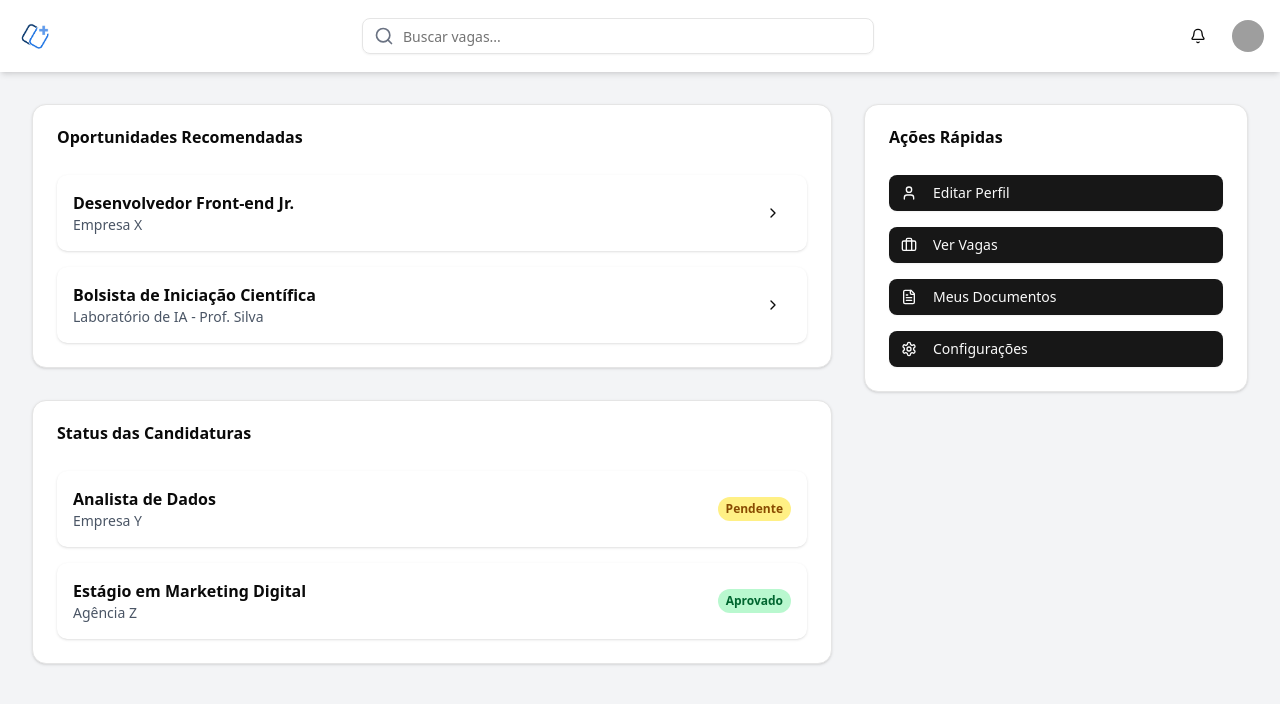
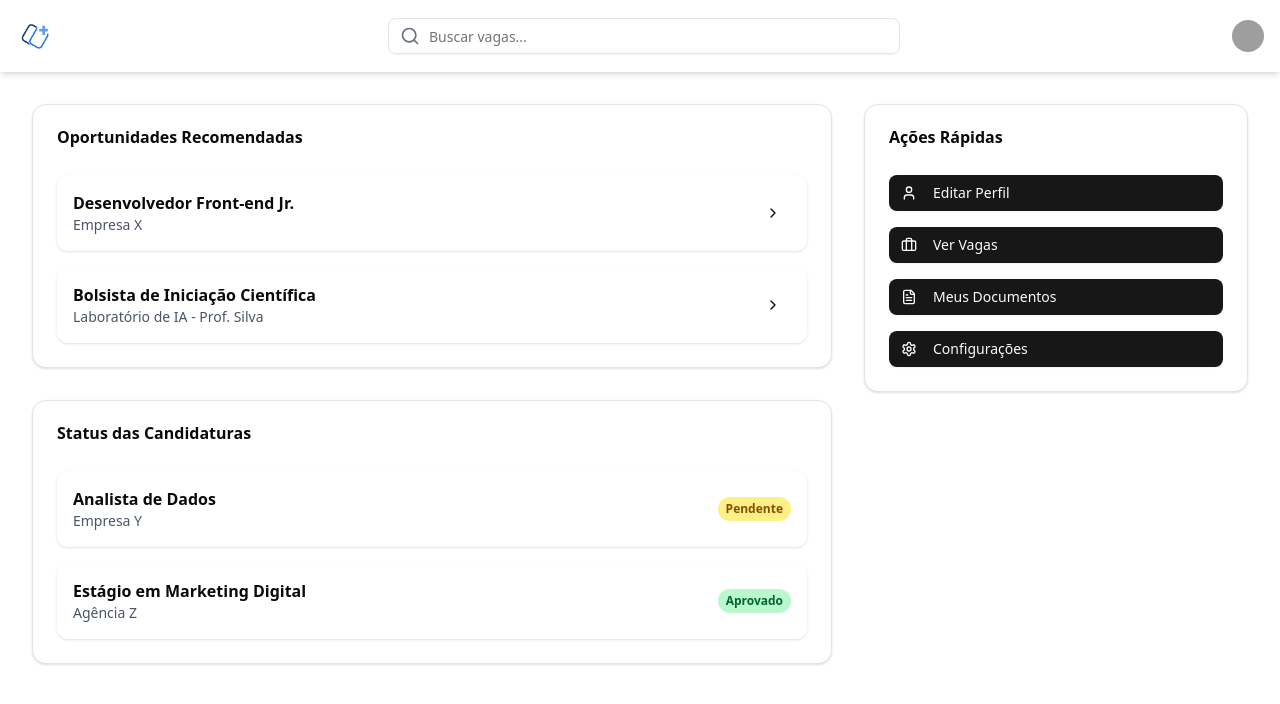
Before and after one commit to PedrFelip/oportune, a React (Vite) app in the folder frontend/: page /aluno/dashboard in a window 1280 px wide. Shown: the top 704 px of the page. Built offline with nearby package versions, Linux system fonts and the light colour scheme; grey boxes are pictures that could not be loaded.

Commit message:
Padronização

```diff
--- a/frontend/src/components/Header.jsx
+++ b/frontend/src/components/Header.jsx
@@ -1,28 +1,32 @@
-import {
-    Avatar,
-    AvatarFallback,
-    AvatarImage,
-  } from "@/components/ui/avatar";
+import { Avatar, AvatarFallback, AvatarImage } from "@/components/ui/avatar";
 import { Button } from "@/components/ui/button";
 import { Input } from "@/components/ui/input";
 import { Bell, Search } from "lucide-react";
 
-  const Header = () => {
+export default function Header() {
   return (
     <header className="flex items-center justify-between p-4 bg-white shadow-md">
       <div className="flex items-center space-x-4">
-          <img src="/src/assets/logo_oportune.png" alt="Oportune" className="h-10" />
+        <img
+          src="/src/assets/logo_oportune.png"
+          alt="Oportune"
+          className="h-10"
+        />
       </div>
       <div className="flex items-center justify-center flex-1 px-4">
         <div className="relative w-full max-w-lg">
-            <Input type="search" placeholder="Buscar vagas..." className="pl-10" />
+          <Input
+            type="search"
+            placeholder="Buscar vagas..."
+            className="pl-10"
+          />
           <Search className="absolute w-5 h-5 text-gray-500 left-3 top-1/2 -translate-y-1/2" />
         </div>
       </div>
       <div className="flex items-center space-x-4">
-          <Button variant="ghost" size="icon">
+        {/* <Button variant="ghost" size="icon">
             <Bell className="w-6 h-6" />
-          </Button>
+          </Button> */}
         <Avatar>
           <AvatarImage src="https://github.com/shadcn.png" alt="@shadcn" />
           <AvatarFallback>CN</AvatarFallback>
@@ -30,6 +34,4 @@ import {
       </div>
     </header>
   );
-  };
-
-  export default Header;
+}
--- a/frontend/src/pages/aluno/Dashboard.jsx
+++ b/frontend/src/pages/aluno/Dashboard.jsx
@@ -1,4 +1,3 @@
-
 import { Button } from "@/components/ui/button";
 import { Card, CardContent, CardHeader, CardTitle } from "@/components/ui/card";
 import {
@@ -11,9 +10,9 @@ import {
 } from "lucide-react";
 import Header from "@/components/Header";
 
-const Dashboard = () => {
+export default function Dashboard() {
   return (
-    <div className="flex flex-col min-h-screen bg-gray-100">
+    <div className="flex flex-col min-h-screen bg-white">
       <Header />
       <main className="flex-1 p-4 md:p-8">
         <div className="grid gap-8 md:grid-cols-3">
@@ -112,6 +111,4 @@ const Dashboard = () => {
       </main>
     </div>
   );
-};
-
-export default Dashboard;
+}
--- a/frontend/src/pages/auth/Login.jsx
+++ b/frontend/src/pages/auth/Login.jsx
@@ -6,7 +6,7 @@ const LogoIcon = () => (
   <img src={Logo} className="max-w-20" alt="Logo da Oportune" />
 );
 
-export default function App() {
+export default function Login() {
   return (
     <div className="font-sans text-slate-300 bg-gradient-to-b from-[#0c1a2c] to-[#15223c] min-h-screen flex items-center justify-center p-5 relative">
       <div className="w-full max-w-md animate-fade-in-up">
--- a/frontend/src/pages/auth/confirmacao.jsx
+++ b/frontend/src/pages/auth/confirmacao.jsx
@@ -3,7 +3,7 @@ import { useLocation, Link, useNavigate } from "react-router-dom";
 import Swal from "sweetalert2";
 import { confirmarEmail } from "../../api/api"; // Importa a função da API
 
-const Confirmacao = () => {
+export default function Confirmacao() {
   const [status, setStatus] = useState("verifying"); // 'verifying', 'success', 'error'
   const [errorMessage, setErrorMessage] = useState("");
   const location = useLocation();
@@ -107,6 +107,4 @@ const Confirmacao = () => {
       </div>
     </div>
   );
-};
-
-export default Confirmacao;
+}
```
Lines whose indentation alone changed are shown as unchanged.
